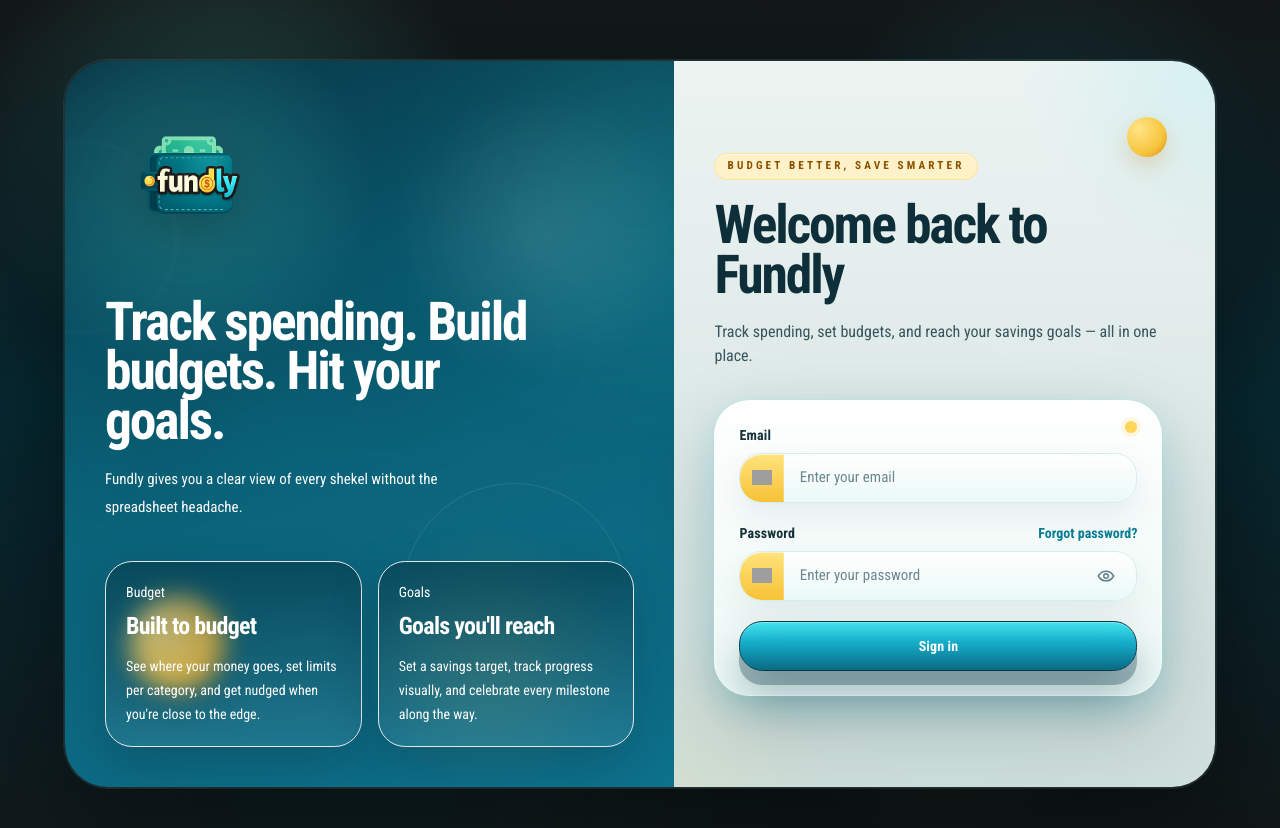
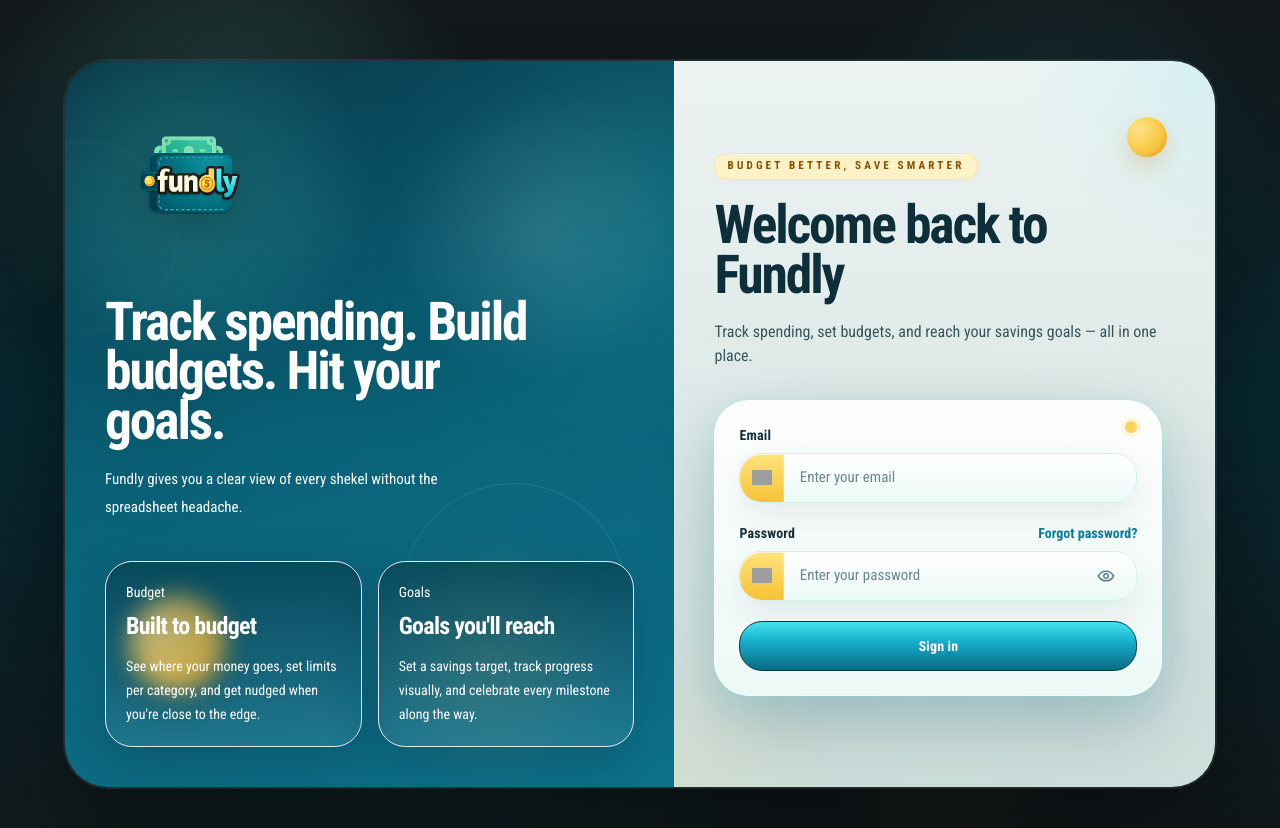
Before and after one commit to miraa2001/Fundly-dev, a React (Vite) app: page /#/login in a window 1280 px wide. Shown: the top 828 px of the page. Built offline with nearby package versions, Linux system fonts and the light colour scheme; no server answers; grey boxes are pictures that could not be loaded.

Commit message:
style: remove sign in button shadow

```diff
--- a/src/components/auth/AuthButton.jsx
+++ b/src/components/auth/AuthButton.jsx
@@ -1,5 +1,5 @@
 export const primaryButtonClassName =
-  'inline-flex w-full items-center justify-center gap-2 rounded-[1.45rem] border border-[#073746] bg-[linear-gradient(180deg,#44e8f4_0%,#15aeca_42%,#0a6a83_100%)] px-4 py-3.5 text-sm font-bold tracking-[0.01em] text-white shadow-[0_14px_0_rgba(5,50,64,0.3),0_24px_42px_rgba(5,63,79,0.34),inset_0_1px_0_rgba(255,255,255,0.32)] transition duration-300 ease-out hover:-translate-y-1 hover:scale-[1.01] hover:shadow-[0_16px_0_rgba(5,50,64,0.24),0_32px_48px_rgba(5,63,79,0.4),0_0_30px_rgba(69,228,243,0.18),inset_0_1px_0_rgba(255,255,255,0.4)] active:translate-y-[2px] active:scale-[0.995] active:shadow-[0_10px_0_rgba(5,50,64,0.28),0_18px_30px_rgba(5,63,79,0.28)] focus:outline-none focus-visible:ring-4 focus-visible:ring-[#35d9ef]/25 disabled:translate-y-0 disabled:scale-100 disabled:cursor-not-allowed disabled:opacity-70 disabled:shadow-none';
+  'inline-flex w-full items-center justify-center gap-2 rounded-[1.45rem] border border-[#073746] bg-[linear-gradient(180deg,#44e8f4_0%,#15aeca_42%,#0a6a83_100%)] px-4 py-3.5 text-sm font-bold tracking-[0.01em] text-white transition duration-300 ease-out hover:-translate-y-1 hover:scale-[1.01] active:translate-y-[2px] active:scale-[0.995] focus:outline-none focus-visible:ring-4 focus-visible:ring-[#35d9ef]/25 disabled:translate-y-0 disabled:scale-100 disabled:cursor-not-allowed disabled:opacity-70';
 
 export default function AuthButton({
   children,
```
